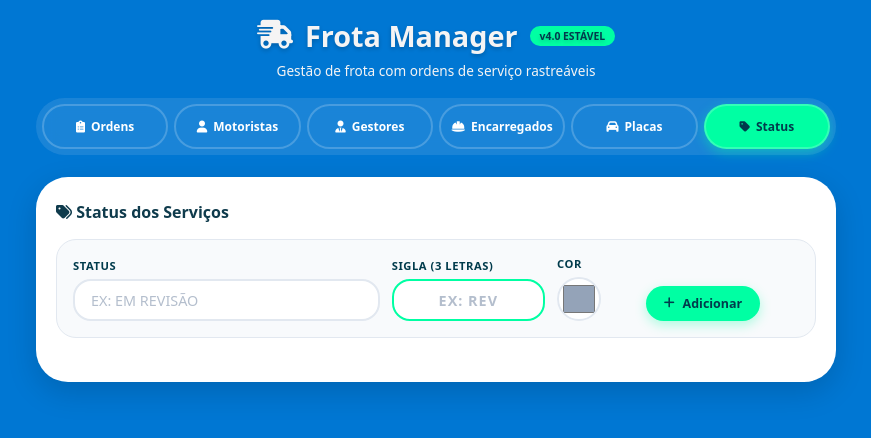
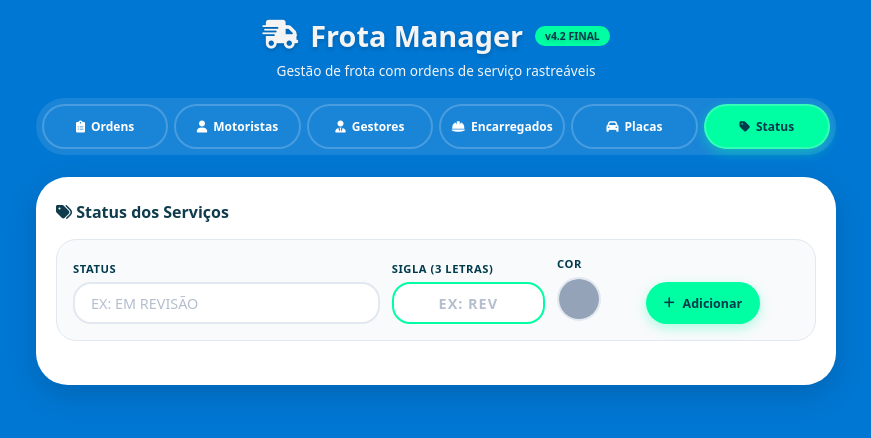
Before and after one commit to noleto-carona/FrotaManager, a website: page public/index.html in a window 1280 px wide. Both pictures are taken after a click on the button "Status". Shown: the whole page, without its empty margins (204-1075 px from the left). Drawn offline with Linux system fonts and the light colour scheme; no server answers.

Commit message:
feat: refinamento visual formulario status v4.2

```diff
--- a/public/index.html
+++ b/public/index.html
@@ -5,12 +5,12 @@
   <meta name="viewport" content="width=device-width, initial-scale=1.0, viewport-fit=cover">
   <title>Frota Manager</title>
   <link rel="stylesheet" href="https://cdnjs.cloudflare.com/ajax/libs/font-awesome/6.0.0-beta3/css/all.min.css">
-  <link rel="stylesheet" href="style.css?v=4.0">
+  <link rel="stylesheet" href="style.css?v=4.2">
 </head>
 <body>
 <div class="container">
   <div class="app-header">
-    <h1><i class="fas fa-truck-fast"></i> Frota Manager <span class="badge" style="background:#00ffa3;color:#003b4c">v4.0 ESTÁVEL</span></h1>
+    <h1><i class="fas fa-truck-fast"></i> Frota Manager <span class="badge" style="background:#00ffa3;color:#003b4c">v4.2 FINAL</span></h1>
     <p>Gestão de frota com ordens de serviço rastreáveis</p>
   </div>
 
@@ -134,7 +134,7 @@
             <input type="color" id="input-status-cor" value="#94a3b8" title="Escolha a cor">
           </div>
           <div class="form-group-status">
-            <button class="btn btn-sm" id="btn-add-status" style="margin-top: 24px;">
+            <button class="btn btn-sm" id="btn-add-status" style="margin-top: 0; height: 42px;">
               <i class="fas fa-plus"></i> Adicionar
             </button>
           </div>
@@ -304,6 +304,6 @@
   </div>
 </div>
 
-<script src="app.js?v=4.0"></script>
+<script src="app.js?v=4.2"></script>
 </body>
 </html>
--- a/public/style.css
+++ b/public/style.css
@@ -258,8 +258,21 @@ body {
 }
 
 .form-group-status input[type="color"] {
-  padding: 2px;
+  padding: 0;
   cursor: pointer;
+  border: 2px solid #e2e8f0;
+  background: none;
+  appearance: none;
+  -webkit-appearance: none;
+}
+
+.form-group-status input[type="color"]::-webkit-color-swatch-wrapper {
+  padding: 0;
+}
+
+.form-group-status input[type="color"]::-webkit-color-swatch {
+  border: none;
+  border-radius: 10px; /* Mantém um leve arredondado para combinar com os inputs */
 }
 
 #input-status-sigla {
```
Also changed, not shown: Commit.md (+6 -0 lines).
